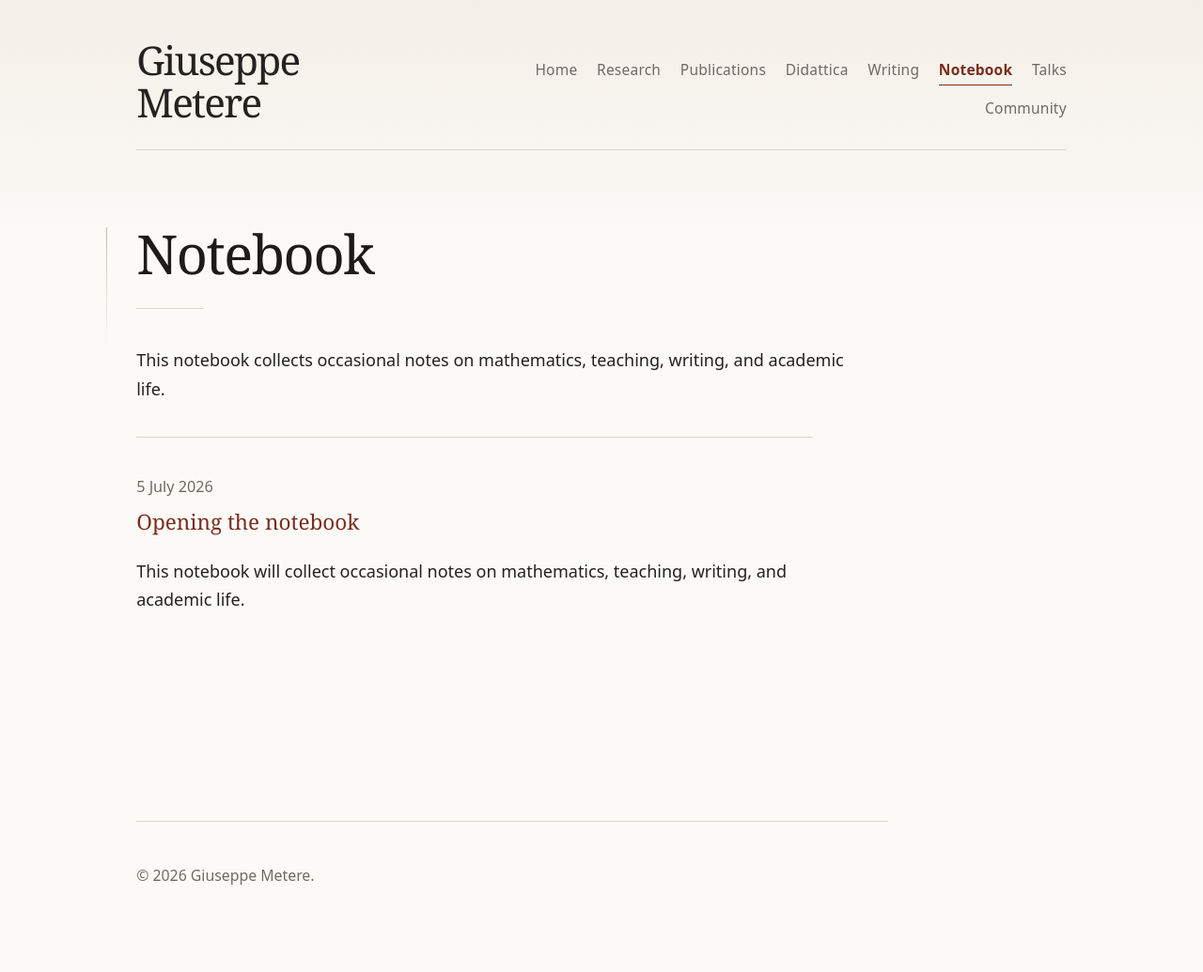
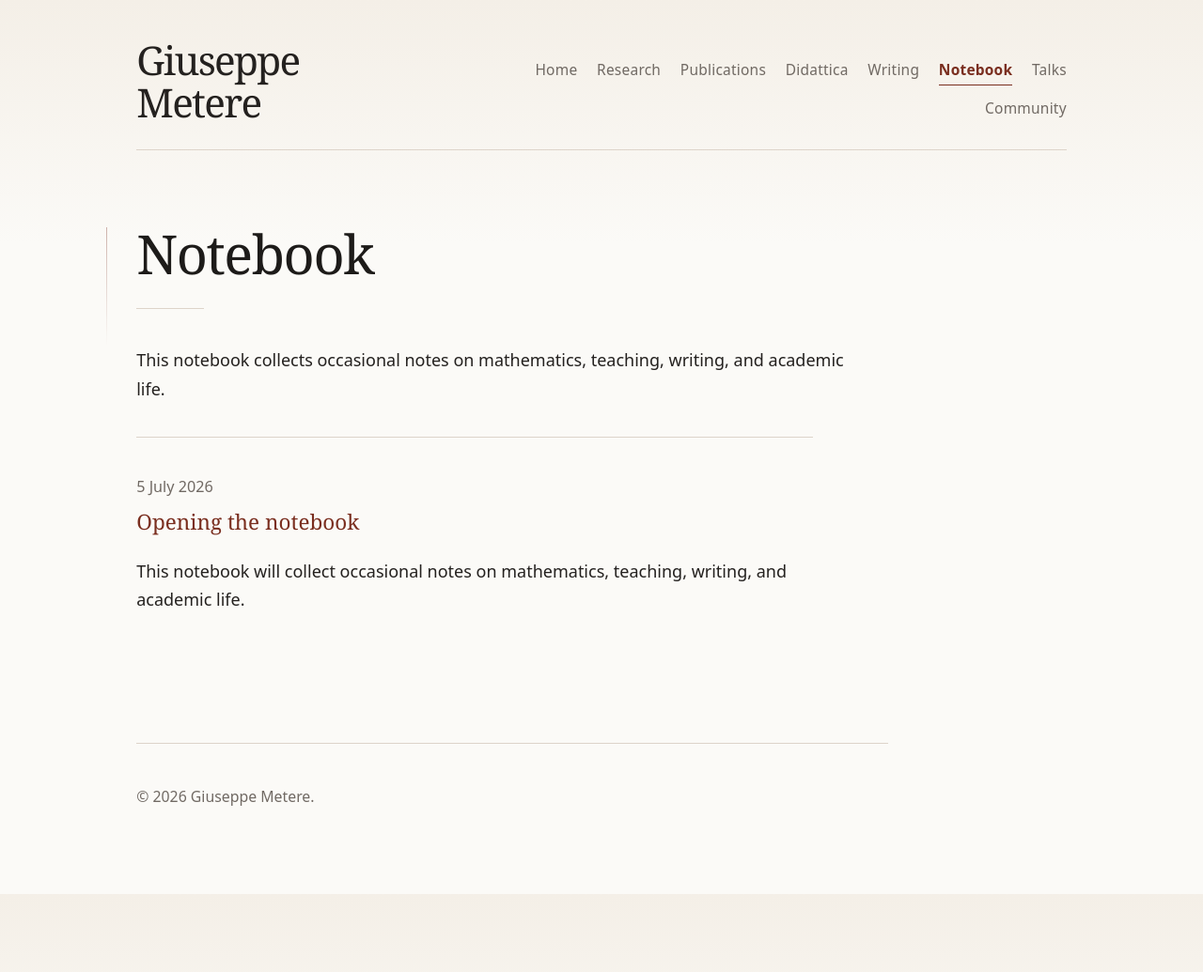
Before and after one commit to gmetere/gmetere.github.io, a Jekyll site: the page built from notebook.md, in a window 1280 px wide. Shown: the whole page at 94% size. Built offline with Jekyll 4.4.1, drawn with Linux system fonts in a browser that asks for light colours; after the commit the page ends 952 px from its top, so only the background shows below that.

Commit message:
Update default.html

```diff
--- a/_layouts/default.html
+++ b/_layouts/default.html
@@ -19,13 +19,15 @@
   <body>
     <div class="site">
 
-      {% include nav.html %}
+      <aside class="sidebar">
+        {% include nav.html %}
+      </aside>
 
       <main class="content">
         {{ content }}
+
+        {% include footer.html %}
       </main>
-
-      {% include footer.html %}
 
     </div>
   </body>
```
